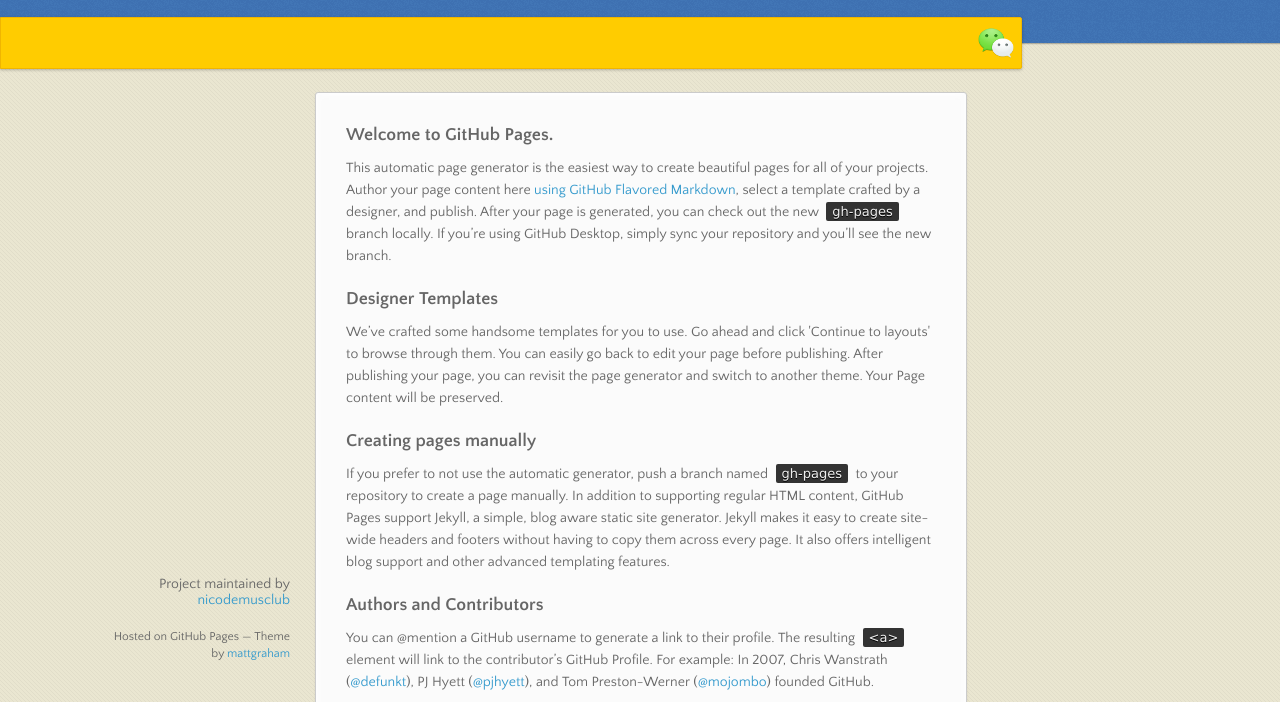
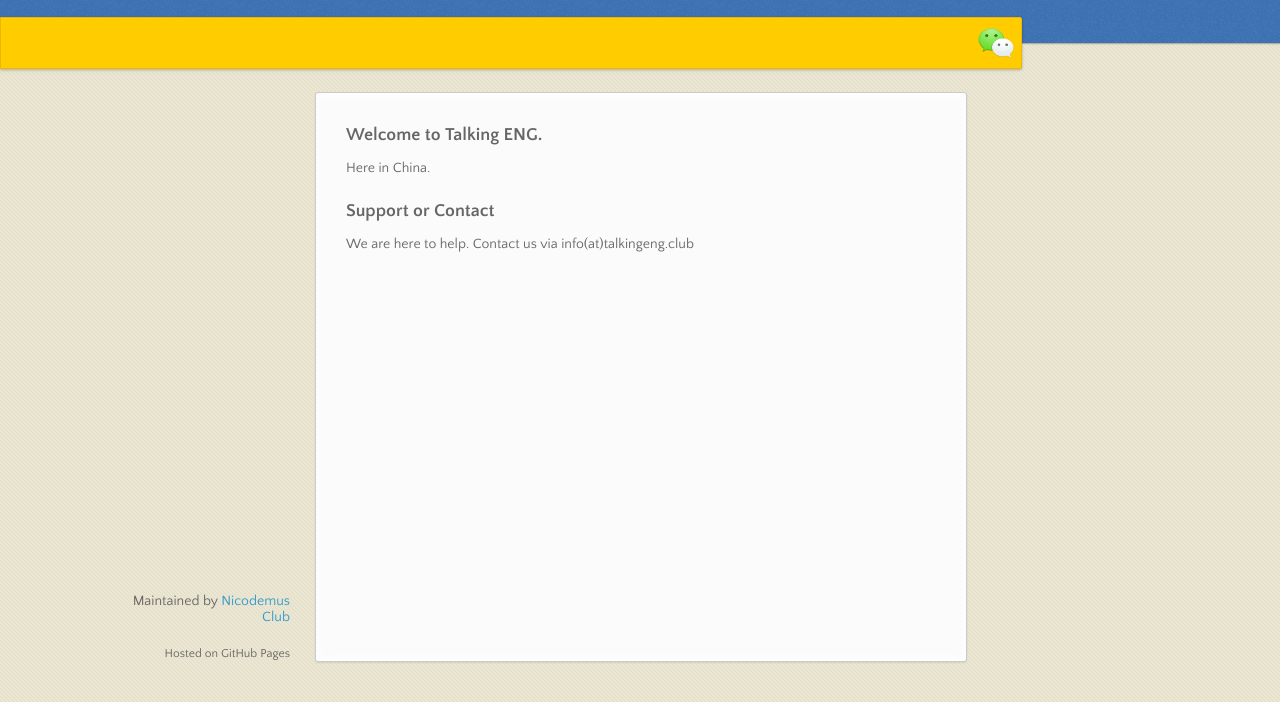
Before and after one commit to nicodemusclub/talkingeng, a plain HTML site: page index.html in a window 1280 px wide. Shown: the part 98-800 px from the top of the page. Drawn offline with nearby package versions, Linux system fonts and the light colour scheme.

Commit message:
changed content

```diff
--- a/index.html
+++ b/index.html
@@ -40,33 +40,20 @@
       </nav>
       <section>
         <h3>
-<a id="welcome-to-github-pages" class="anchor" href="#welcome-to-github-pages" aria-hidden="true"><span aria-hidden="true" class="octicon octicon-link"></span></a>Welcome to GitHub Pages.</h3>
+<a id="welcome-to-github-pages" class="anchor" href="#welcome-to-github-pages" aria-hidden="true"><span aria-hidden="true" class="octicon octicon-link"></span></a>Welcome to Talking ENG.</h3>
 
-<p>This automatic page generator is the easiest way to create beautiful pages for all of your projects. Author your page content here <a href="https://guides.github.com/features/mastering-markdown/">using GitHub Flavored Markdown</a>, select a template crafted by a designer, and publish. After your page is generated, you can check out the new <code>gh-pages</code> branch locally. If you’re using GitHub Desktop, simply sync your repository and you’ll see the new branch.</p>
+<p>Here in China.</p>
 
-<h3>
-<a id="designer-templates" class="anchor" href="#designer-templates" aria-hidden="true"><span aria-hidden="true" class="octicon octicon-link"></span></a>Designer Templates</h3>
-
-<p>We’ve crafted some handsome templates for you to use. Go ahead and click 'Continue to layouts' to browse through them. You can easily go back to edit your page before publishing. After publishing your page, you can revisit the page generator and switch to another theme. Your Page content will be preserved.</p>
-
-<h3>
-<a id="creating-pages-manually" class="anchor" href="#creating-pages-manually" aria-hidden="true"><span aria-hidden="true" class="octicon octicon-link"></span></a>Creating pages manually</h3>
-
-<p>If you prefer to not use the automatic generator, push a branch named <code>gh-pages</code> to your repository to create a page manually. In addition to supporting regular HTML content, GitHub Pages support Jekyll, a simple, blog aware static site generator. Jekyll makes it easy to create site-wide headers and footers without having to copy them across every page. It also offers intelligent blog support and other advanced templating features.</p>
-
-<h3>
-<a id="authors-and-contributors" class="anchor" href="#authors-and-contributors" aria-hidden="true"><span aria-hidden="true" class="octicon octicon-link"></span></a>Authors and Contributors</h3>
-
-<p>You can @mention a GitHub username to generate a link to their profile. The resulting <code>&lt;a&gt;</code> element will link to the contributor’s GitHub Profile. For example: In 2007, Chris Wanstrath (<a href="https://github.com/defunkt" class="user-mention">@defunkt</a>), PJ Hyett (<a href="https://github.com/pjhyett" class="user-mention">@pjhyett</a>), and Tom Preston-Werner (<a href="https://github.com/mojombo" class="user-mention">@mojombo</a>) founded GitHub.</p>
 
 <h3>
 <a id="support-or-contact" class="anchor" href="#support-or-contact" aria-hidden="true"><span aria-hidden="true" class="octicon octicon-link"></span></a>Support or Contact</h3>
 
-<p>Having trouble with Pages? Check out our <a href="https://help.github.com/pages">documentation</a> or <a href="https://github.com/contact">contact support</a> and we’ll help you sort it out.</p>
+<p>We are here to help. Contact us via info(at)talkingeng.club</p>
       </section>
+
       <footer>
-        <p>Project maintained by <a href="https://github.com/nicodemusclub">nicodemusclub</a></p>
-        <p><small>Hosted on GitHub Pages &mdash; Theme by <a href="https://twitter.com/michigangraham">mattgraham</a></small></p>
+        <p>Maintained by <a href="http://nicodemus.club">Nicodemus Club</a></p>
+        <p><small>Hosted on GitHub Pages</small></p>
       </footer>
     </div>
     <!--[if !IE]><script>fixScale(document);</script><![endif]-->
```
